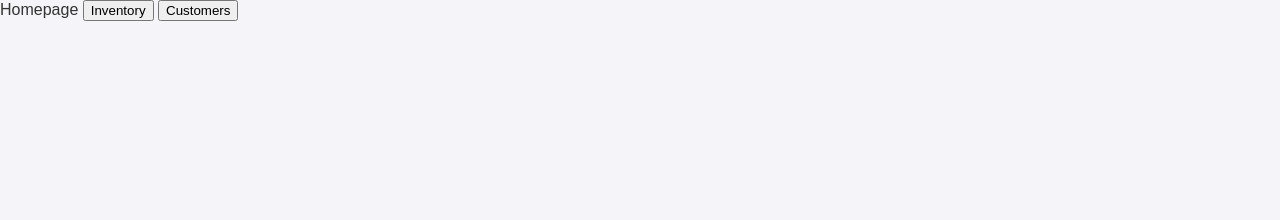
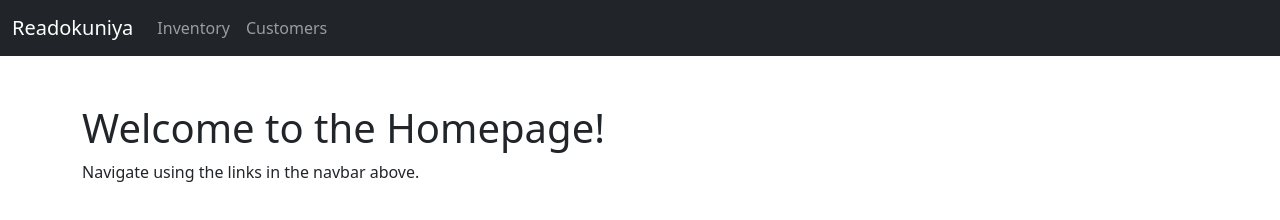
Before and after one commit to kiselevart/bookstore-db, a plain HTML site: page bookstore_website/index.html in a window 1280 px wide. Drawn offline with nearby package versions, Linux system fonts and the light colour scheme.

Commit message:
added navbar to website

```diff
--- a/bookstore_website/index.html
+++ b/bookstore_website/index.html
@@ -4,11 +4,34 @@
     <meta charset="UTF-8">
     <meta name="viewport" content="width=device-width, initial-scale=1.0">
     <title>Homepage</title>
-    <link rel="stylesheet" href="../css/styles.css">
+    <link href="https://cdn.jsdelivr.net/npm/bootstrap@5.3.3/dist/css/bootstrap.min.css" rel="stylesheet">
 </head>
 <body>
-    Homepage
-    <a href="../views/inventory.html"><button>Inventory</button></a>
-    <a href="../views/customers.html"><button>Customers</button></a>
+    <nav class="navbar navbar-expand-lg navbar-dark bg-dark">
+        <div class="container-fluid">
+            <a class="navbar-brand" href="index.html">Readokuniya</a>
+            <button class="navbar-toggler" type="button" data-bs-toggle="collapse" data-bs-target="#navbarNav" aria-controls="navbarNav" aria-expanded="false" aria-label="Toggle navigation">
+                <span class="navbar-toggler-icon"></span>
+            </button>
+            <div class="collapse navbar-collapse" id="navbarNav">
+                <ul class="navbar-nav">
+                    <li class="nav-item">
+                        <a class="nav-link" href="views/inventory.html">Inventory</a>
+                    </li>
+                    <li class="nav-item">
+                        <a class="nav-link" href="views/customers.html">Customers</a>
+                    </li>
+                </ul>
+            </div>
+        </div>
+    </nav>
+
+    <div class="container mt-5">
+        <h1>Welcome to the Homepage!</h1>
+        <p>Navigate using the links in the navbar above.</p>
+    </div>
+
+    <script src="https://cdn.jsdelivr.net/npm/@popperjs/core@2.11.6/dist/umd/popper.min.js"></script>
+    <script src="https://cdn.jsdelivr.net/npm/bootstrap@5.3.3/dist/js/bootstrap.min.js"></script>
 </body>
 </html>
```
Also changed, not shown: bookstore_website/views/customers.html (+19 -4 lines), bookstore_website/views/inventory.html (+19 -4 lines), bookstore_website/css/styles.css (line endings or trailing spaces).
